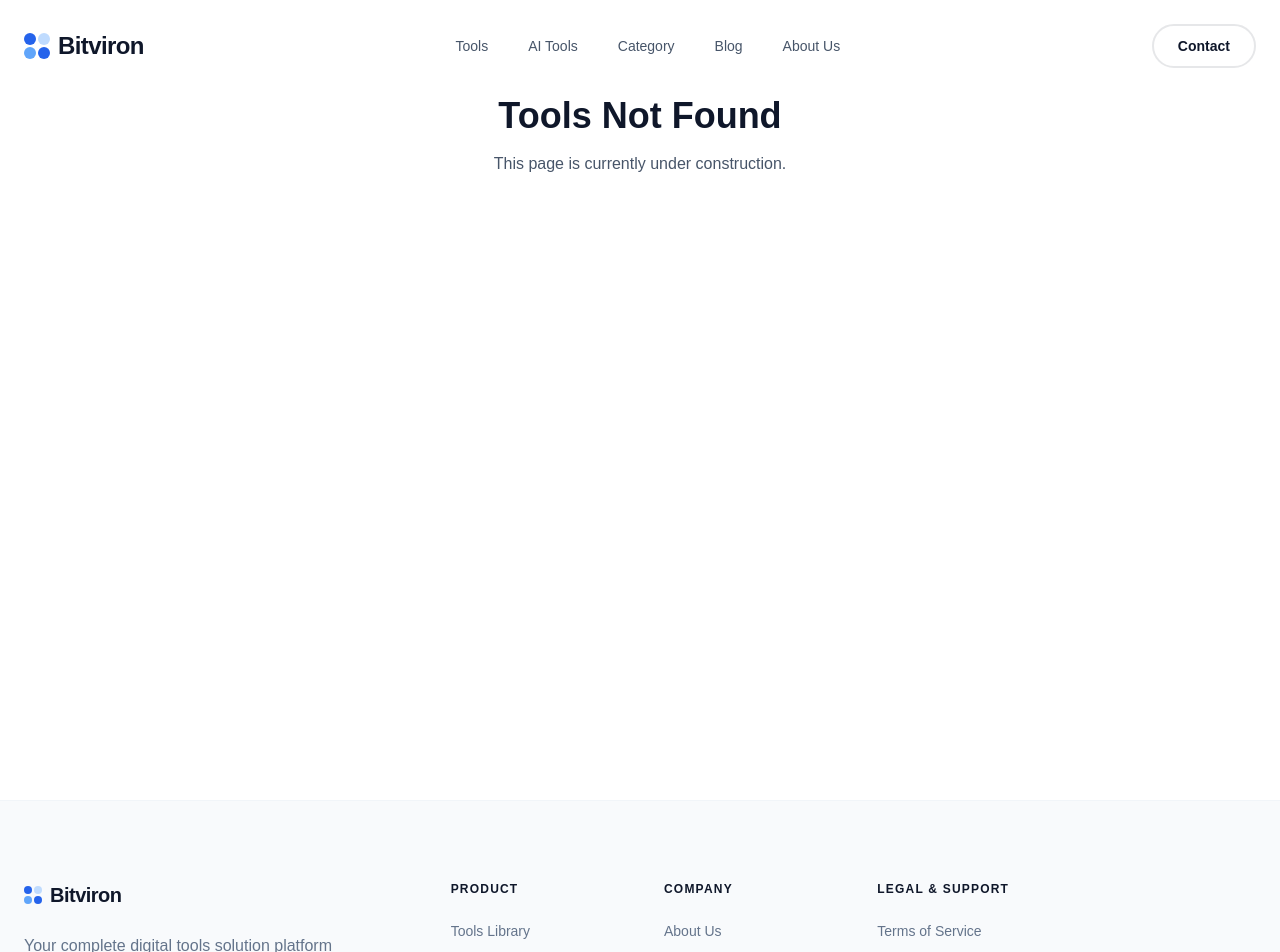
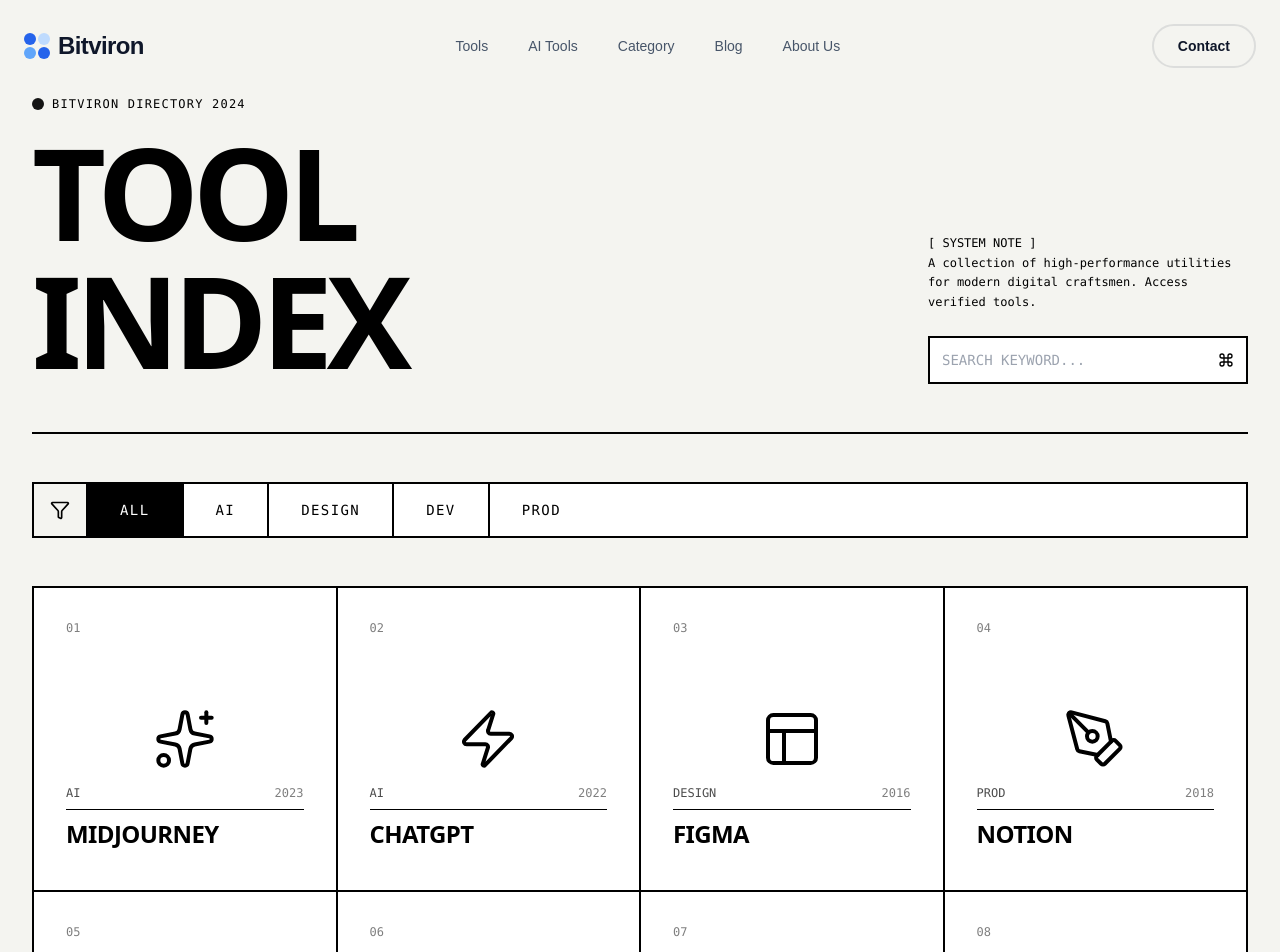
Before and after one commit to expelon/bitviron_saas, a Next.js app: page /tools in a window 1280 px wide. Shown: the top 952 px of the page. Built offline with nearby package versions, Linux system fonts and the light colour scheme.

Commit message:
add tols page

```diff
--- a/app/tools/page.tsx
+++ b/app/tools/page.tsx
@@ -1,10 +1,152 @@
-import React from 'react';
+"use client";
+
+import React, { useState } from 'react';
+import { Search, ArrowUpRight, Sparkles, Zap, Layout, Code, PenTool, TrendingUp, BarChart, Globe, Command, Filter } from 'lucide-react';
+
+const categories = [
+    { id: 'all', label: 'ALL' },
+    { id: 'ai', label: 'AI' },
+    { id: 'design', label: 'DESIGN' },
+    { id: 'dev', label: 'DEV' },
+    { id: 'prod', label: 'PROD' },
+];
+
+const tools = [
+    { id: 1, name: "Midjourney", desc: "Generative AI Art", cat: "ai", year: "2023", icon: Sparkles },
+    { id: 2, name: "ChatGPT", desc: "OpenAI Model", cat: "ai", year: "2022", icon: Zap },
+    { id: 3, name: "Figma", desc: "Interface Design", cat: "design", year: "2016", icon: Layout },
+    { id: 4, name: "Notion", desc: "Workspace OS", cat: "prod", year: "2018", icon: PenTool },
+    { id: 5, name: "Vercel", desc: "Frontend Cloud", cat: "dev", year: "2015", icon: Globe },
+    { id: 6, name: "Copilot", desc: "AI Pair Programmer", cat: "dev", year: "2021", icon: Code },
+    { id: 7, name: "Framer", desc: "No-Code Builder", cat: "design", year: "2019", icon: Layout },
+    { id: 8, name: "Linear", desc: "Issue Tracking", cat: "prod", year: "2020", icon: TrendingUp },
+];
 
 export default function ToolsPage() {
+    const [activeCategory, setActiveCategory] = useState('all');
+    const [searchQuery, setSearchQuery] = useState('');
+
+    const filteredTools = tools.filter(tool => {
+        const matchesCategory = activeCategory === 'all' || tool.cat === activeCategory;
+        const matchesSearch = tool.name.toLowerCase().includes(searchQuery.toLowerCase());
+        return matchesCategory && matchesSearch;
+    });
+
     return (
-        <div className="min-h-screen pt-24 px-6 flex flex-col items-center">
-            <h1 className="text-4xl font-bold text-slate-900 mb-4">Tools Not Found</h1>
-            <p className="text-slate-600">This page is currently under construction.</p>
+        <div className="min-h-screen bg-[#F4F4F0] text-black font-sans pt-24 pb-24 selection:bg-black selection:text-white">
+
+            <div className="max-w-[1400px] mx-auto px-4 md:px-8">
+
+                {/* Header Section */}
+                <div className="border-b-2 border-black pb-12 mb-12">
+                    <div className="flex flex-col md:flex-row md:items-end justify-between gap-8">
+                        <div>
+                            <div className="flex items-center gap-2 mb-4">
+                                <span className="w-3 h-3 bg-black rounded-full animate-pulse"></span>
+                                <span className="text-xs font-mono uppercase tracking-widest">Bitviron Directory 2024</span>
+                            </div>
+                            <h1 className="text-6xl md:text-9xl font-black tracking-tighter leading-[0.85] uppercase">
+                                Tool<br />Index
+                            </h1>
+                        </div>
+
+                        <div className="max-w-xs">
+                            <p className="font-mono text-xs leading-relaxed mb-6">
+                                [ SYSTEM NOTE ]<br />
+                                A collection of high-performance utilities for modern digital craftsmen. Access verified tools.
+                            </p>
+
+                            {/* Search Input */}
+                            <div className="relative border-2 border-black bg-white">
+                                <input
+                                    type="text"
+                                    placeholder="SEARCH KEYWORD..."
+                                    className="w-full bg-transparent p-3 pr-10 font-mono text-sm uppercase placeholder:text-gray-400 focus:outline-none"
+                                    value={searchQuery}
+                                    onChange={(e) => setSearchQuery(e.target.value)}
+                                />
+                                <div className="absolute right-3 top-1/2 -translate-y-1/2">
+                                    <Command className="w-4 h-4" />
+                                </div>
+                            </div>
+                        </div>
+                    </div>
+                </div>
+
+                {/* Filter Bar */}
+                <div className="border-2 border-black bg-white mb-12 overflow-x-auto no-scrollbar">
+                    <div className="flex">
+                        <div className="p-4 border-r-2 border-black flex items-center justify-center bg-[#F4F4F0]">
+                            <Filter className="w-5 h-5" />
+                        </div>
+                        {categories.map((cat) => (
+                            <button
+                                key={cat.id}
+                                onClick={() => setActiveCategory(cat.id)}
+                                className={`px-8 py-4 font-mono text-sm uppercase tracking-widest border-r-2 border-black last:border-r-0 whitespace-nowrap transition-all
+                                ${activeCategory === cat.id
+                                        ? 'bg-black text-white'
+                                        : 'bg-white text-black hover:bg-gray-100'}`}
+                            >
+                                {cat.label}
+                            </button>
+                        ))}
+                    </div>
+                </div>
+
+                {/* Grid */}
+                <div className="grid grid-cols-1 md:grid-cols-2 lg:grid-cols-4 gap-0 border-t-2 border-l-2 border-black bg-white">
+                    {filteredTools.map((tool, index) => (
+                        <div
+                            key={tool.id}
+                            className="group relative border-r-2 border-b-2 border-black p-8 aspect-square flex flex-col justify-between hover:bg-black hover:text-white transition-colors duration-300 cursor-pointer"
+                        >
+                            {/* Top row */}
+                            <div className="flex justify-between items-start">
+                                <span className="font-mono text-xs opacity-50">0{index + 1}</span>
+                                <ArrowUpRight className="w-6 h-6 opacity-0 group-hover:opacity-100 transition-opacity duration-300" />
+                            </div>
+
+                            {/* Middle Icon area */}
+                            <div className="absolute top-1/2 left-1/2 -translate-x-1/2 -translate-y-1/2 transform transition-transform duration-500 group-hover:scale-110">
+                                <tool.icon className="w-16 h-16 stroke-[1.5]" />
+                            </div>
+
+                            {/* Bottom Info */}
+                            <div>
+                                <div className="flex justify-between items-end border-b border-black group-hover:border-white pb-2 mb-2">
+                                    <span className="font-mono text-xs uppercase opacity-70">{tool.cat}</span>
+                                    <span className="font-mono text-xs opacity-50">{tool.year}</span>
+                                </div>
+                                <h3 className="text-2xl font-bold tracking-tight uppercase">{tool.name}</h3>
+                                <p className="text-xs font-mono mt-2 opacity-0 h-0 group-hover:opacity-70 group-hover:h-auto transition-all duration-300">
+                                    {tool.desc}
+                                </p>
+                            </div>
+                        </div>
+                    ))}
+
+                    {/* Empty Grid Fillers (Decorative) */}
+                    {[...Array(4 - (filteredTools.length % 4 || 4))].map((_, i) => (
+                        <div key={`filler-${i}`} className="hidden lg:block border-r-2 border-b-2 border-black bg-[#F4F4F0] opacity-50 pattern-diagonal-lines"></div>
+                    ))}
+                </div>
+
+                {/* Footer Info */}
+                <div className="mt-12 border-t-2 border-black pt-4 flex justify-between font-mono text-xs uppercase">
+                    <span>© 2024 Bitviron Systems</span>
+                    <span className="hidden md:inline">Scroll for more</span>
+                    <span>v2.0.4</span>
+                </div>
+
+            </div>
+
+            {/* CSS Pattern for filler cells */}
+            <style jsx>{`
+                .pattern-diagonal-lines {
+                    background-image: repeating-linear-gradient(45deg, transparent, transparent 10px, #000 10px, #000 11px);
+                }
+            `}</style>
         </div>
     );
 }
```
